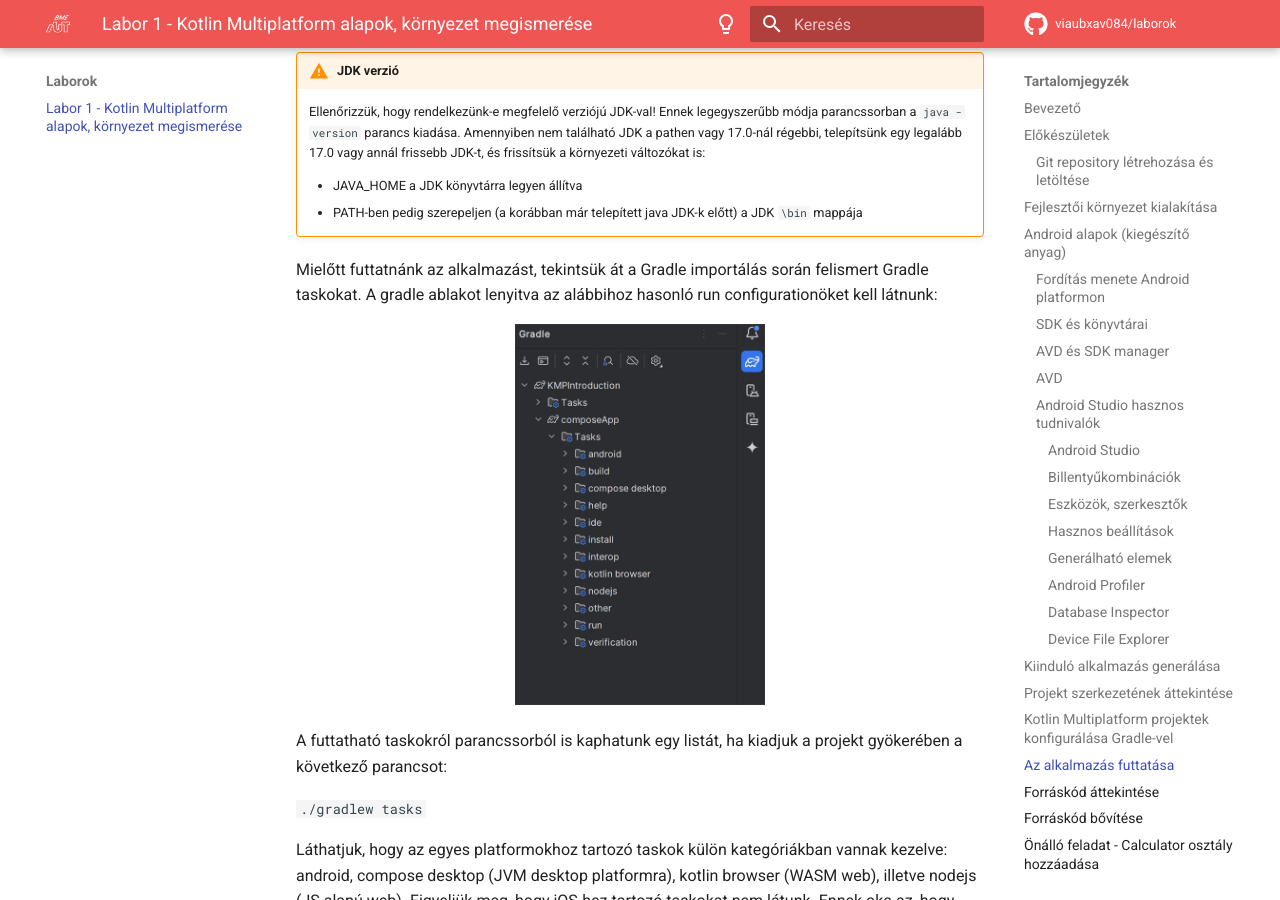
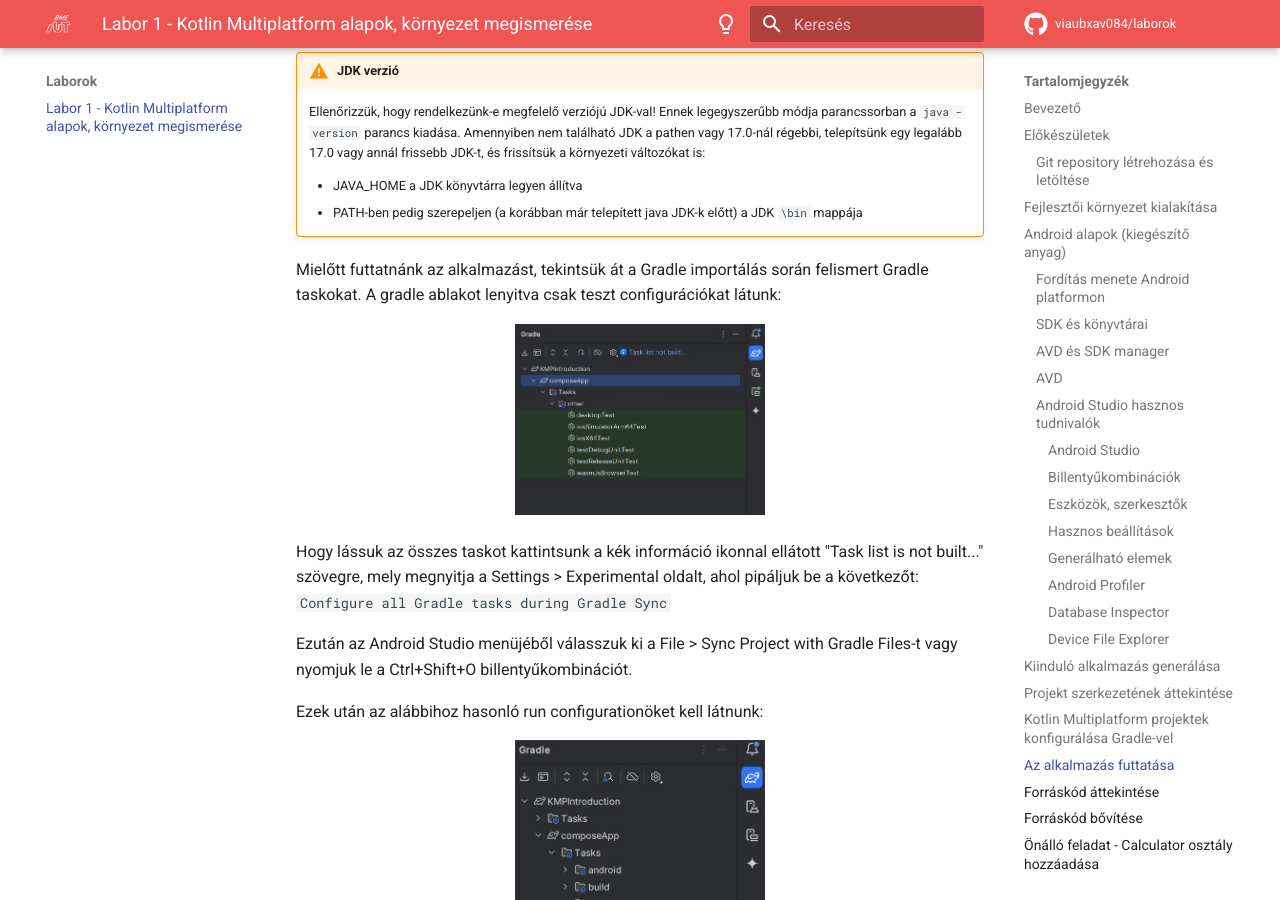
Before and after one commit to VIAUBXAV084/laborok, an MkDocs documentation site: the page built from docs/laborok/lab_1/index.md, in a window 1280 px wide and 900 px high, scrolled down 18238 px. Built offline with MkDocs 1.6.1 and Material for MkDocs 9.7.7, drawn with Linux system fonts in a browser that asks for light colours; comment, search, counter and statistics services are not loaded.

Commit message:
add gradle task list build instructions

```diff
--- a/docs/laborok/lab_1/index.md
+++ b/docs/laborok/lab_1/index.md
@@ -371,7 +371,16 @@
     * JAVA_HOME a JDK könyvtárra legyen állítva
     * PATH-ben pedig szerepeljen (a korábban már telepített java JDK-k előtt) a JDK `\bin` mappája
 
-Mielőtt futtatnánk az alkalmazást, tekintsük át a Gradle importálás során felismert Gradle taskokat. A gradle ablakot lenyitva az alábbihoz hasonló run configurationöket kell látnunk:
+Mielőtt futtatnánk az alkalmazást, tekintsük át a Gradle importálás során felismert Gradle taskokat. A gradle ablakot lenyitva csak teszt configurációkat látunk:
+<p align="center">
+<img src="./assets/gradle_runconfigs-missing-tasklist.jpg" width="250">
+</p>
+
+Hogy lássuk az összes taskot kattintsunk a kék információ ikonnal ellátott "Task list is not built..." szövegre, mely megnyitja a Settings > Experimental oldalt, ahol pipáljuk be a következőt: `Configure all Gradle tasks during Gradle Sync`
+
+Ezután az Android Studio menüjéből válasszuk ki a File > Sync Project with Gradle Files-t vagy nyomjuk le a Ctrl+Shift+O billentyűkombinációt.
+
+Ezek után az alábbihoz hasonló run configurationöket kell látnunk:
 
 <p align="center">
 <img src="./assets/gradle_runconfigs.jpg" width="250">
```
Also changed, not shown: docs/laborok/lab_1/assets/gradle_runconfigs-missing-tasklist.jpg (added).
